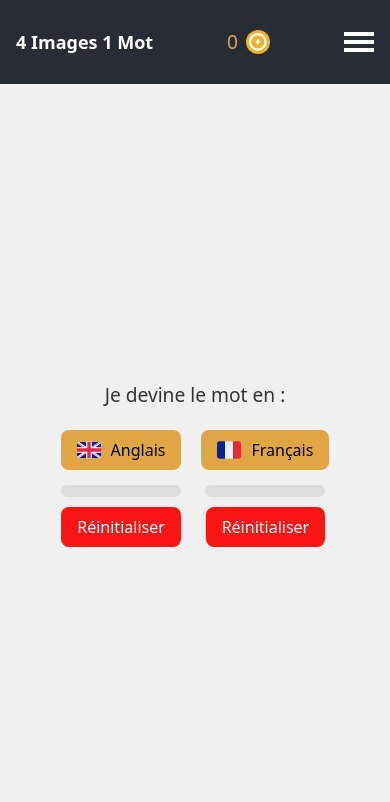
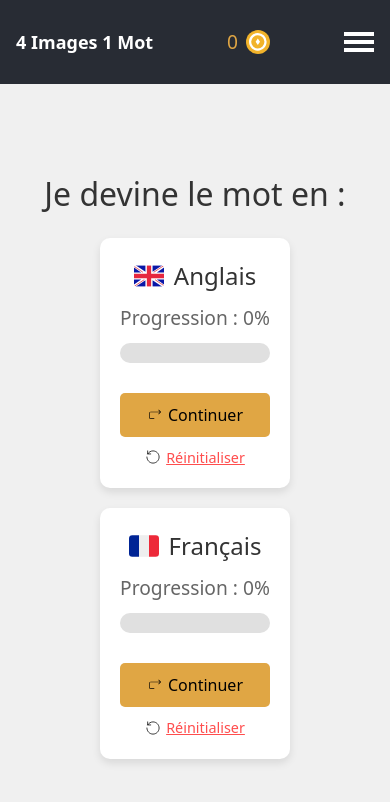
Before and after one commit to RichardFLW/4i1m, a Next.js app: page /select-language in a window 390 px wide. Shown: the top 802 px of the page. Built offline with nearby package versions, Linux system fonts and the light colour scheme.

Commit message:
card pour lang

```diff
--- a/app/components/PexelsImages.js
+++ b/app/components/PexelsImages.js
@@ -1,4 +1,4 @@
-// app/pages/jeu.js
+// app/components/PexelsImages.js
 "use client";
 
 import React, { useEffect, useState, useRef } from "react";
--- a/app/jeu/page.js
+++ b/app/jeu/page.js
@@ -1,4 +1,4 @@
-// app/pages/jeu.js
+// app/jeu/page.js
 "use client";
 
 import React, { Suspense } from "react";
--- a/app/select-language/SelectLanguage.module.css
+++ b/app/select-language/SelectLanguage.module.css
@@ -1,4 +1,4 @@
-/* app/components/SelectLanguage.module.css */
+/* app/Select-language/SelectLanguage.module.css */
 .container {
   display: flex;
   flex-direction: column;
@@ -16,32 +16,88 @@
   text-align: center;
 }
 
-.buttons {
+.cardContainer {
   display: flex;
-  gap: 40px;
+  flex-direction: row;
+  gap: 20px;
+  justify-content: center;
   flex-wrap: wrap;
-  justify-content: center;
 }
 
-.languageContainer {
+.card {
+  background-color: #fff;
+  padding: 20px;
+  border-radius: 10px;
+  box-shadow: 0 4px 8px rgba(0, 0, 0, 0.1);
+  text-align: center;
+  width: 300px;
+  max-width: 100%;
+  transition: transform 0.3s, box-shadow 0.3s;
   display: flex;
   flex-direction: column;
+  justify-content: space-between; /* Ensure spacing for reset text at the bottom */
+}
+
+.cardHeader {
+  display: flex;
   align-items: center;
-  max-width: 200px;
+  justify-content: center;
+  gap: 10px;
+  margin-bottom: 10px;
+}
+
+.card:hover {
+  transform: translateY(-5px);
+  box-shadow: 0 8px 16px rgba(0, 0, 0, 0.2);
+}
+
+.cardTitle {
+  font-size: 1.5em;
+  margin: 0;
+  color: #333;
+}
+
+.progressLabel {
+  font-size: 1.2em;
+  margin-bottom: 10px;
+  color: #666;
+}
+
+.progressBar {
+  width: 100%;
+  background-color: #e0e0e0;
+  border-radius: 10px;
+  overflow: hidden;
+  margin-bottom: 20px;
+}
+
+.progress {
+  height: 20px;
+  background-color: #e0a644;
+  border-radius: 10px;
+  transition: width 0.3s ease-in-out;
+}
+
+.buttonContainer {
+  display: flex;
+  flex-direction: column;
+  gap: 10px; /* Add space between buttons */
 }
 
 .button {
   display: flex;
   align-items: center;
-  gap: 10px;
-  padding: 12px 24px;
-  font-size: 1.2em;
+  justify-content: center;
+  gap: 5px;
+  padding: 10px 20px;
+  font-size: 1em;
   cursor: pointer;
   background-color: #e0a644;
   color: black;
   border: none;
-  border-radius: 8px;
+  border-radius: 5px;
   transition: background-color 0.3s, transform 0.3s;
+  margin-top: 10px;
 }
 
 .button:hover {
@@ -49,69 +105,40 @@
   transform: translateY(-2px);
 }
 
-.flag {
-  width: 24px;
-  height: 24px;
+.resetText {
+  font-size: 0.9em;
+  color: #ff4d4d;
+  cursor: pointer;
+  margin-top: 10px;
+  text-decoration: underline;
+  display: flex;
+  align-items: center;
+  justify-content: center;
+  gap: 5px;
 }
 
-.progressBarContainer {
-  width: 150px;
-  height: 12px;
-  background-color: #ddd;
-  border-radius: 6px;
-  margin-top: 15px;
-  overflow: hidden;
-}
-
-.progressBar {
-  height: 100%;
-  background-color: #e0a644;
-  border-radius: 6px;
-  transition: width 0.3s ease;
-}
-
-.resetButton {
-  display: flex;
-  align-items: center;
-  gap: 5px;
-  margin-top: 10px;
-  padding: 8px 16px;
-  font-size: 1em;
-  cursor: pointer;
-  background-color: #fa1616;
-  color: white;
-  border: none;
-  border-radius: 8px;
-  transition: background-color 0.3s, transform 0.3s;
-}
-
-.resetButton:hover {
-  background-color: #e04343;
+.resetText:hover {
+  color: #e04343;
   transform: translateY(-2px);
 }
 
-/* Media queries for responsiveness */
-@media (max-width: 600px) {
-  .title {
-    font-size: 1.5em;
+@media (max-width: 768px) {
+  .cardContainer {
+    flex-direction: column;
+    align-items: center;
+  }
+
+  .card {
+    width: 80%;
   }
 }
 
-@media (max-width: 400px) {
+@media (max-width: 480px) {
   .title {
-    font-size: 1.2em;
+    font-size: 2em;
   }
 
-  .buttons {
-    gap: 20px;
-  }
-
-  .button {
-    padding: 8px 16px;
-    font-size: 1em;
-  }
-
-  .progressBarContainer {
-    width: 120px;
+  .card {
+    width: 100%;
   }
 }
--- a/app/select-language/page.js
+++ b/app/select-language/page.js
@@ -1,91 +1,87 @@
-// app/components/SelectLanguagePage.jsx
+// app/select-language/page.js
 "use client";
 
 import { useRouter } from "next/navigation";
-import React, { useEffect, useState } from "react";
+import { useEffect, useState } from "react";
 import styles from "./SelectLanguage.module.css";
-import ConfirmationModal from "../components/ConfirmationModal";
-import words from "../components/words";
+import Image from "next/image";
 
 const SelectLanguagePage = () => {
   const router = useRouter();
-  const [progress, setProgress] = useState({ en: 0, fr: 0 });
-  const [modalOpen, setModalOpen] = useState(false);
-  const [currentLanguage, setCurrentLanguage] = useState('');
-  const [flagSrc, setFlagSrc] = useState('');
+  const [progressEn, setProgressEn] = useState(0);
+  const [progressFr, setProgressFr] = useState(0);
 
   useEffect(() => {
-    const calculateProgress = (language) => {
-      const savedState = JSON.parse(localStorage.getItem(`gameState-${language}`));
-      if (savedState && savedState.currentIndex) {
-        return Math.round((savedState.currentIndex / words[language].length) * 100);
-      }
-      return 0;
-    };
+    const savedGameStateEn = localStorage.getItem("gameState-en");
+    const savedGameStateFr = localStorage.getItem("gameState-fr");
 
-    setProgress({
-      en: calculateProgress("en"),
-      fr: calculateProgress("fr"),
-    });
+    if (savedGameStateEn) {
+      const { currentIndex } = JSON.parse(savedGameStateEn);
+      setProgressEn(Math.floor((currentIndex / 17) * 100));
+    }
+
+    if (savedGameStateFr) {
+      const { currentIndex } = JSON.parse(savedGameStateFr);
+      setProgressFr(Math.floor((currentIndex / 17) * 100));
+    }
   }, []);
 
   const handleLanguageSelect = (language) => {
-    const savedState = JSON.parse(localStorage.getItem(`gameState-${language}`));
-    const currentIndex = savedState ? savedState.currentIndex : 0;
-    const queryParams = new URLSearchParams({ lang: language, index: currentIndex }).toString();
-    router.push(`/jeu?${queryParams}`);
+    const savedGameState = localStorage.getItem(`gameState-${language}`);
+    const currentIndex = savedGameState ? JSON.parse(savedGameState).currentIndex : 0;
+    router.push(`/jeu?lang=${language}&index=${currentIndex}`);
   };
 
-  const openModal = (language) => {
-    setCurrentLanguage(language);
-    setFlagSrc(language === 'en' ? '/flags/flag-gb.svg' : '/flags/flag-fr.svg');
-    setModalOpen(true);
-  };
-
-  const handleReset = () => {
-    localStorage.removeItem(`gameState-${currentLanguage}`);
-    setProgress((prev) => ({ ...prev, [currentLanguage]: 0 }));
-    setModalOpen(false);
-  };
-
-  const closeModal = () => {
-    setModalOpen(false);
+  const handleReset = (language) => {
+    localStorage.removeItem(`gameState-${language}`);
+    window.location.reload();
   };
 
   return (
     <div className={styles.container}>
       <h1 className={styles.title}>Je devine le mot en :</h1>
-      <div className={styles.buttons}>
-        <div className={styles.languageContainer}>
-          <button onClick={() => handleLanguageSelect("en")} className={styles.button}>
-            <img src="/flags/flag-gb.svg" alt="English" className={styles.flag} /> Anglais
-          </button>
-          <div className={styles.progressBarContainer}>
-            <div className={styles.progressBar} style={{ width: `${progress.en}%` }}></div>
+      <div className={styles.cardContainer}>
+        <div className={styles.card}>
+          <div className={styles.cardHeader}>
+            <Image src="/flags/flag-gb.svg" alt="Anglais" width={30} height={20} />
+            <h2 className={styles.cardTitle}>Anglais</h2>
           </div>
-          <button onClick={() => openModal("en")} className={styles.resetButton}>
+          <p className={styles.progressLabel}>Progression : {progressEn}%</p>
+          <div className={styles.progressBar}>
+            <div className={styles.progress} style={{ width: `${progressEn}%` }}></div>
+          </div>
+          <div className={styles.buttonContainer}>
+            <button onClick={() => handleLanguageSelect("en")} className={styles.button}>
+              <Image src="/icons/continue.svg" alt="Continuer" width={16} height={16} />
+              Continuer
+            </button>
+          </div>
+          <p className={styles.resetText} onClick={() => handleReset("en")}>
+            <Image src="/icons/reset.svg" alt="Réinitialiser" width={16} height={16} />
             Réinitialiser
-          </button>
+          </p>
         </div>
-        <div className={styles.languageContainer}>
-          <button onClick={() => handleLanguageSelect("fr")} className={styles.button}>
-            <img src="/flags/flag-fr.svg" alt="French" className={styles.flag} /> Français
-          </button>
-          <div className={styles.progressBarContainer}>
-            <div className={styles.progressBar} style={{ width: `${progress.fr}%` }}></div>
+        <div className={styles.card}>
+          <div className={styles.cardHeader}>
+            <Image src="/flags/flag-fr.svg" alt="Français" width={30} height={20} />
+            <h2 className={styles.cardTitle}>Français</h2>
           </div>
-          <button onClick={() => openModal("fr")} className={styles.resetButton}>
+          <p className={styles.progressLabel}>Progression : {progressFr}%</p>
+          <div className={styles.progressBar}>
+            <div className={styles.progress} style={{ width: `${progressFr}%` }}></div>
+          </div>
+          <div className={styles.buttonContainer}>
+            <button onClick={() => handleLanguageSelect("fr")} className={styles.button}>
+              <Image src="/icons/continue.svg" alt="Continuer" width={16} height={16} />
+              Continuer
+            </button>
+          </div>
+          <p className={styles.resetText} onClick={() => handleReset("fr")}>
+            <Image src="/icons/reset.svg" alt="Réinitialiser" width={16} height={16} />
             Réinitialiser
-          </button>
+          </p>
         </div>
       </div>
-      <ConfirmationModal
-        isOpen={modalOpen}
-        onClose={closeModal}
-        onConfirm={handleReset}
-        language={currentLanguage}
-        flagSrc={flagSrc}
-      />
     </div>
   );
 };
```
Also changed, not shown: public/icons/continue.svg (added), public/icons/reset.svg (added).
